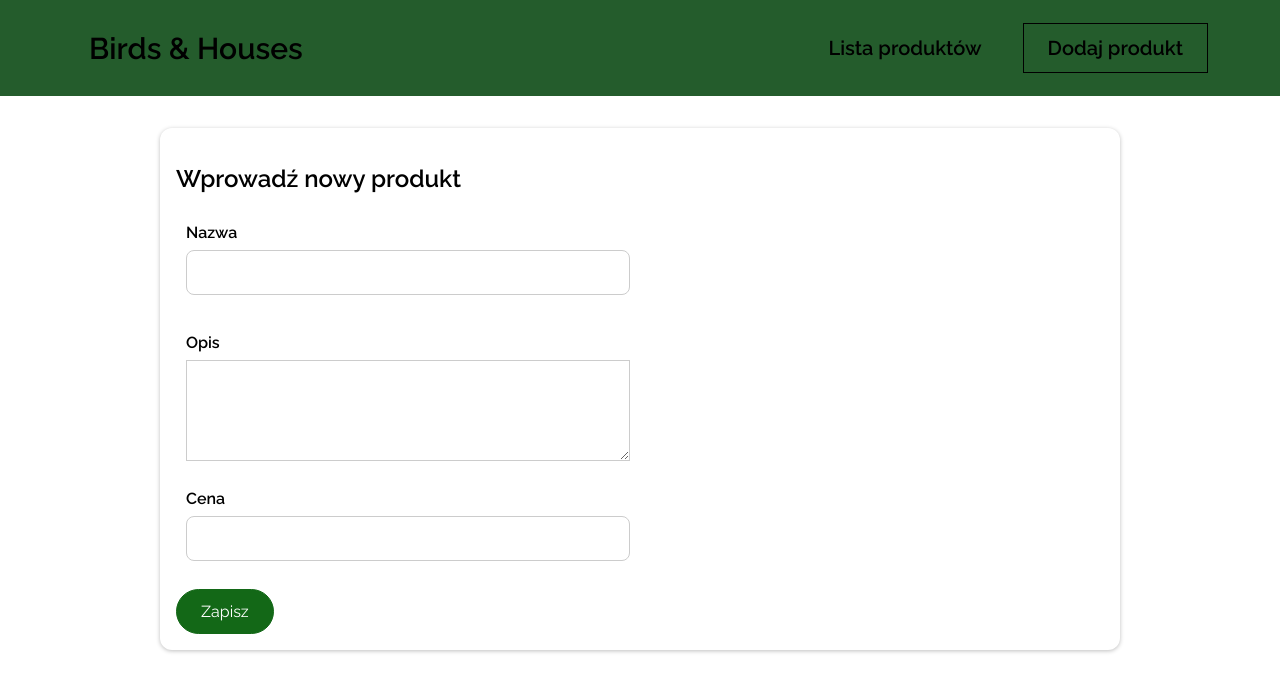
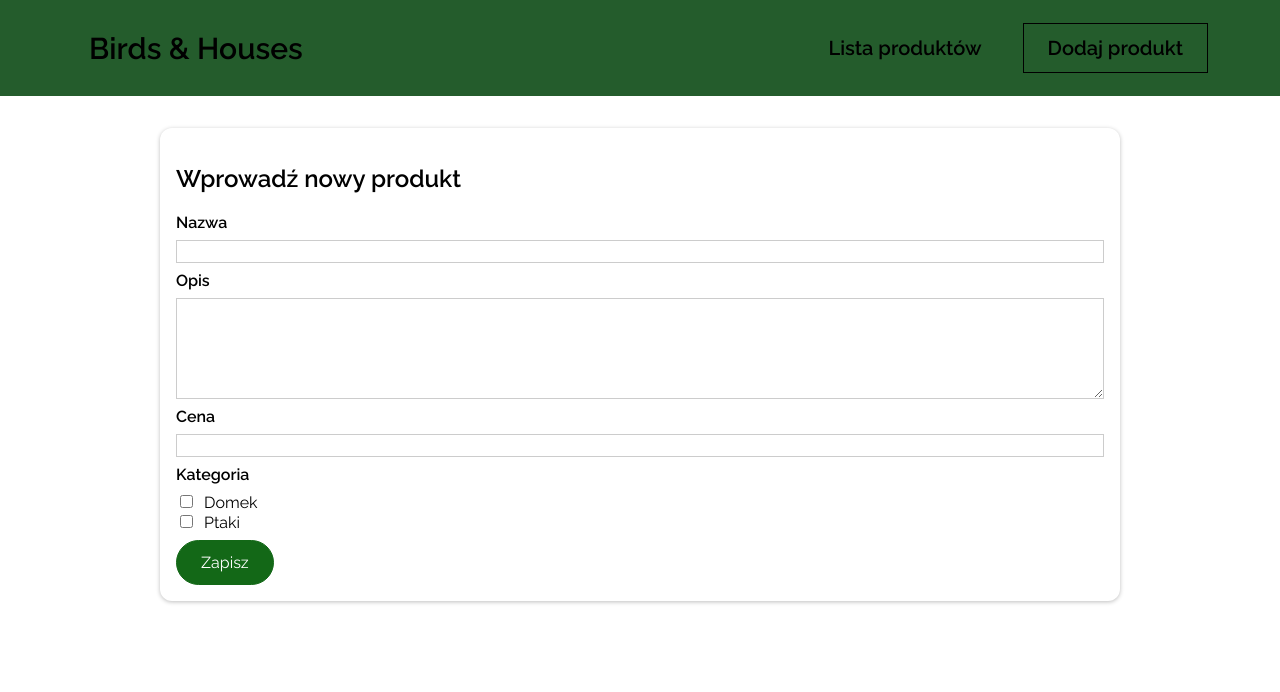
Before and after one commit to MalwinaS/birdhouses, a Vue app: page /new-product in a window 1280 px wide. Shown: the top 692 px of the page. Built offline with nearby package versions, Linux system fonts and the light colour scheme.

Commit message:
added category

```diff
--- a/src/components/products/ProductForm.vue
+++ b/src/components/products/ProductForm.vue
@@ -31,6 +31,40 @@
         />
         <p v-if="!price.isValid">R</p>
       </div>
+      <!-- <div class="form-control" :class="{ invalid: !category.isValid }">
+        <label for="category">Kategoria</label>
+        <input
+          type="text"
+          id="category"
+          v-model.trim="category.val"
+          @blur="clearValidity('category')"
+        />
+        <p v-if="!category.isValid">R</p>
+      </div> -->
+      <div class="form-control" :class="{ invalid: !category.isValid }">
+      <h3>Kategoria</h3>
+      <div>
+        <input
+          type="checkbox"
+          id="house"
+          value="house"
+          v-model="category.val"
+          @blur="clearValidity('category')"
+        />
+        <label for="house">Domek</label>
+      </div>
+      <div>
+        <input
+          type="checkbox"
+          id="birds"
+          value="birds"
+          v-model="category.val"
+          @blur="clearValidity('category')"
+        />
+        <label for="birds">Ptaki</label>
+      </div>
+      <p v-if="!category.isValid"></p>
+    </div>
 
       <p v-if="!formIsValid">Proszę, wypełnij wszystkie pola</p>
       <base-button>Zapisz</base-button>
@@ -55,7 +89,10 @@
           val: null,
           isValid: true,
         },
-
+        category: {
+        val: [],
+        isValid: true,
+      },
         formIsValid: true,
       };
     },
@@ -77,6 +114,10 @@
           this.price.isValid = false;
           this.formIsValid = false;
         }
+        if (this.category.val.length === 0) {
+        this.category.isValid = false;
+        this.formIsValid = false;
+      }
       },
       submitForm() {
         this.validateForm();
@@ -89,6 +130,7 @@
           name: this.name.val,
           desc: this.description.val,
           price: this.price.val,
+          category: this.category.val[0],
 
         };
         this.$emit("save-data", formData);
@@ -98,6 +140,10 @@
   </script>
 
   <style scoped>
+  form {
+    margin: 0 auto;
+    display: block;
+  }
   .form-control {
     margin: 0.5rem 0;
   }
--- a/src/components/products/ProductItem.vue
+++ b/src/components/products/ProductItem.vue
@@ -11,7 +11,7 @@
 
 <script>
 export default {
-  props: ["id", "name", "price", "description", "category"],
+  props: ["id", "name", "price", "category"],
   computed: {
     productContactLink() {
       return this.$route.path + "/" + this.id + "/contact";
@@ -22,7 +22,7 @@ export default {
   },
 };
 </script>
-
+s
 <style scoped>
 li {
   margin: 1rem 0;
--- a/src/components/products/ProductsTable.vue
+++ b/src/components/products/ProductsTable.vue
@@ -69,7 +69,8 @@ export default {
 };
 </script>
 
-<style>
+<style scoped>
+
 table {
   border-collapse: collapse;
   width: 100%;
--- a/src/store/modules/products/actions.js
+++ b/src/store/modules/products/actions.js
@@ -5,6 +5,7 @@ export default {
         name: data.name,
         description: data.desc,
         price: data.price,
+        category: data.category,
       };
       context.commit("addProduct", productData);
     },
```
